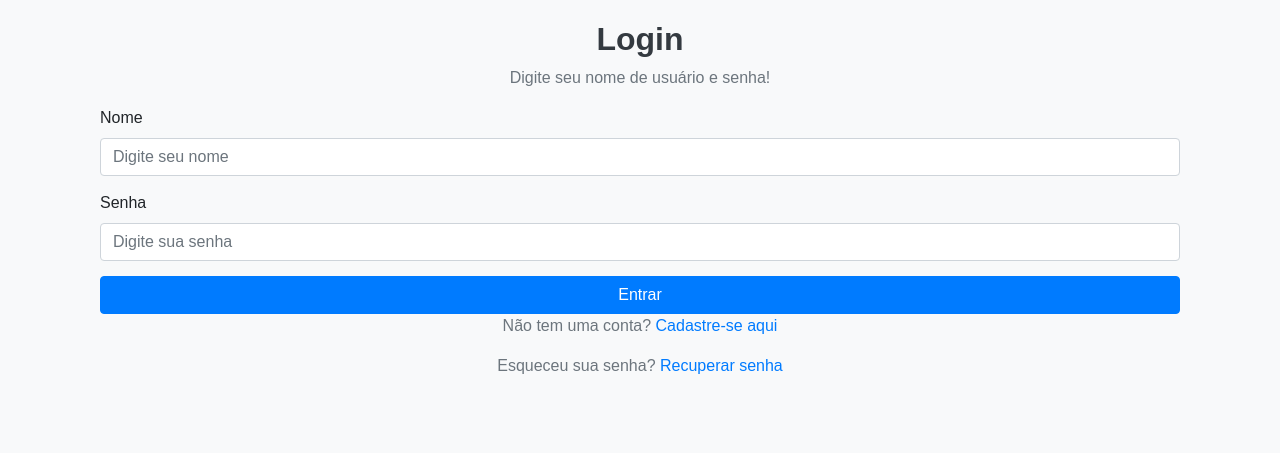
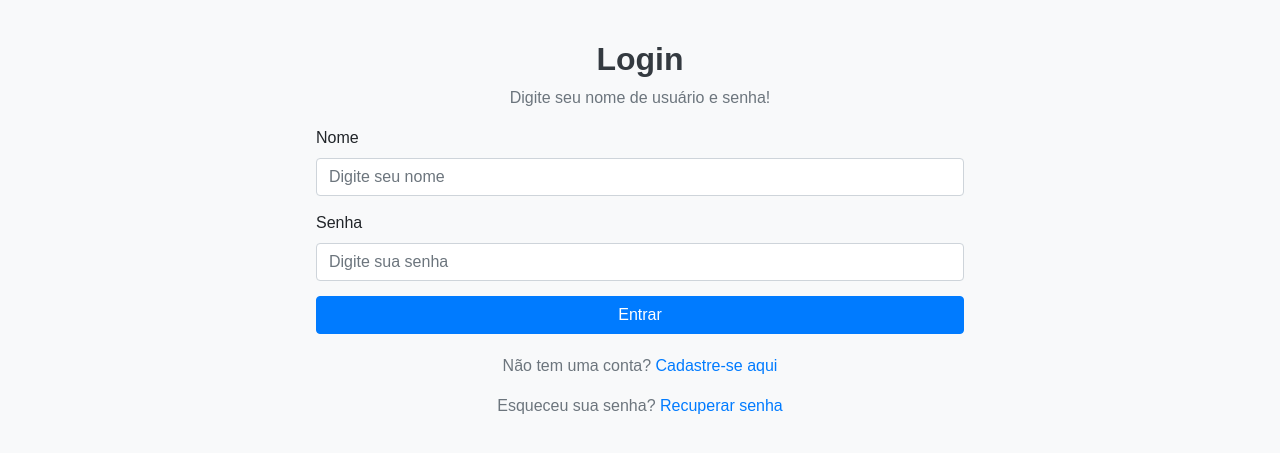
Before and after one commit to Ian-Lohan/Simple-Redis-Async-Chat, a Flask app: page / in a window 1280 px wide. Shown: the top 453 px of the page. Run offline with Flask 3, Linux system fonts and the light colour scheme; parts of the project's set-up code (start-up, migrations or seed data) failed here and were passed over; some libraries are stand-ins or nearby versions.

Commit message:
Edições do Front-End

```diff
--- a/chat_app/static/style.css
+++ b/chat_app/static/style.css
@@ -9,6 +9,14 @@ body {
 
 .container {
   margin-top: 20px;
+  display: flex;
+  flex-direction: column;
+  justify-content: center;
+  align-items: center;
+}
+
+.container form {
+  width: 60%;
 }
 
 h1, h2 {
@@ -34,6 +42,7 @@ p {
 .btn {
   border-radius: 0.25rem;
   font-size: 1rem;
+  margin-bottom: 20px;
 }
 
 .btn-primary {
```
